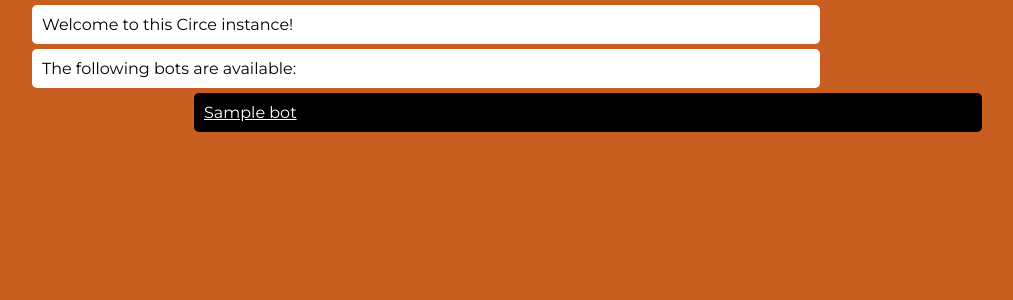
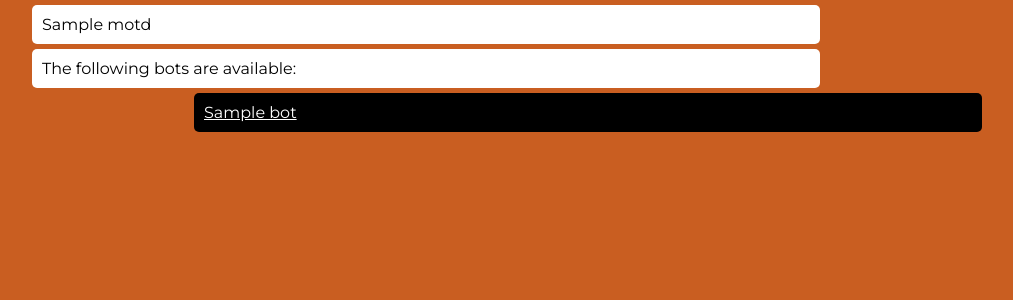
Before and after one commit to PMKielstra/Circe, a Flask app: template templates/index.html in a window 1280 px wide. Shown: the top 300 px of the page, without its empty margins (133-1146 px from the left). Run offline with Flask 2, Linux system fonts and the light colour scheme; the template is opened without the code that fills it: most values are stand-ins (such as "Sample title", 1, 10 or a date in 2020).

Commit message:
Added custom MOTD

```diff
--- a/compiler.py
+++ b/compiler.py
@@ -2,6 +2,7 @@ from botmd_compiler import compile_bot_md
 from botrive_compiler import compile_bot_rive
 from os import path, listdir
 from flask_apiexceptions import ApiException
+from flask import current_app
 
 class CouldNotCompileException(ApiException):
     status_code = 500
@@ -15,8 +16,9 @@ compilers = [
 ]
 
 def compile_bot(name):
+    botfolder = current_app.config['BOT_FOLDER']
     for (ext, compiler) in compilers:
-        botpath = f'bots/{name}.{ext}'
+        botpath = f'{botfolder}/{name}.{ext}'
         if path.exists(botpath):
             return compiler(botpath, name)
     raise CouldNotCompileException(f'No compilable file found for bot {name}.')
@@ -28,6 +30,6 @@ def check_bot(ext):
     return False
 
 def list_bots():
-    possible_bots = listdir('bots')
+    possible_bots = listdir(current_app.config['BOT_FOLDER'])
     split_bots = [path.splitext(b) for b in possible_bots]
     return [name for (name, ext) in split_bots if check_bot(ext[1:])] # Remove the starting period from the extension
--- a/config.py
+++ b/config.py
@@ -1 +1,3 @@
+# All these should be prefixed with "CIRCE_" when setting via environment variables.
 BOT_FOLDER = 'bots'
+MOTD = 'Welcome to this Circe instance!'
--- a/main.py
+++ b/main.py
@@ -2,10 +2,12 @@
 from compiler import CouldNotCompileException, compile_bot, list_bots
 
 app = Flask(__name__, static_url_path='')
+app.config.from_pyfile('config.py')
+app.config.from_prefixed_env('CIRCE')
 
 @app.route('/')
 def home():
-    return render_template('index.html', bots=list_bots())
+    return render_template('index.html', bots=list_bots(), motd=app.config['MOTD'])
 
 app.jinja_env.globals.update(compile_bot=compile_bot)
 @app.route('/bot/<name>')
--- a/templates/index.html
+++ b/templates/index.html
@@ -2,9 +2,10 @@
 {% block bot %}
     <div>
         <p>
-            Welcome to this Circe instance!
+            {{motd}}
         </p>
     </div>
+    {% if bots|length > 0 %}
         <div>
             <p>
                 The following bots are available:
@@ -17,4 +18,11 @@
                 </p>
             </div>
         {% endfor %}
+    {% else %}
+            <div>
+                <p>
+                    Sadly, no bots are currently available.
+                </p>
+            </div>
+    {% endif %}
 {% endblock %}
```
Lines whose indentation alone changed are shown as unchanged.
